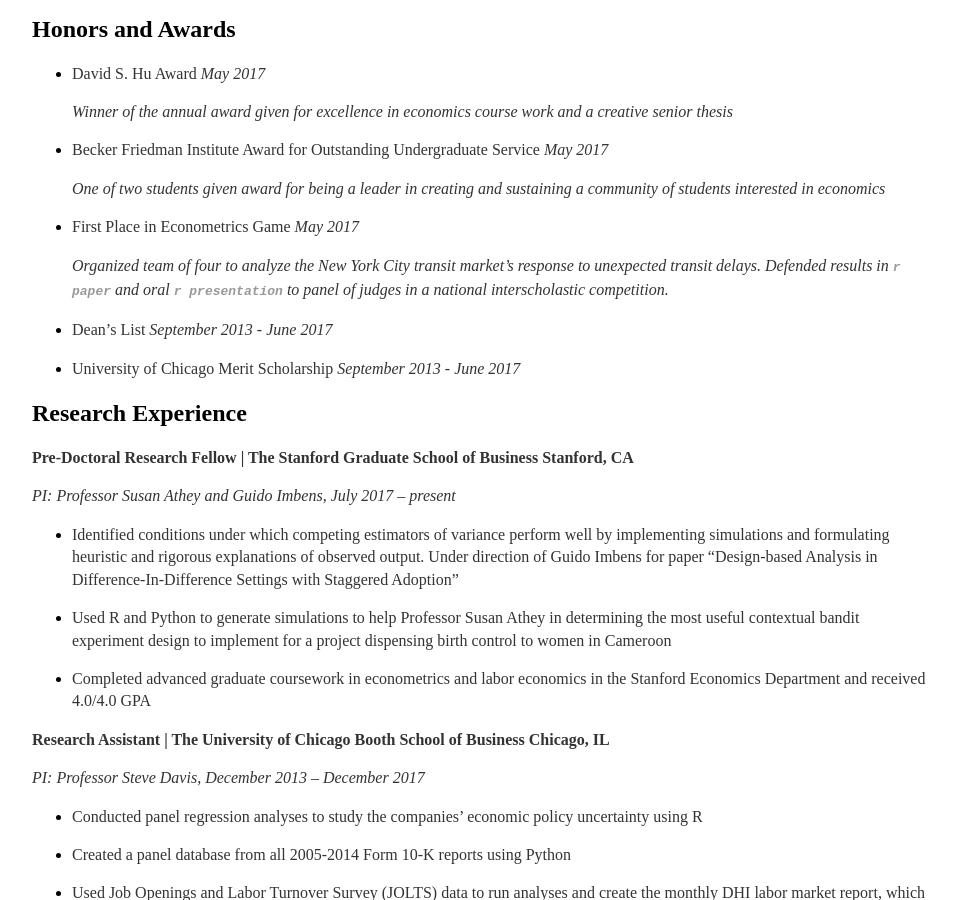
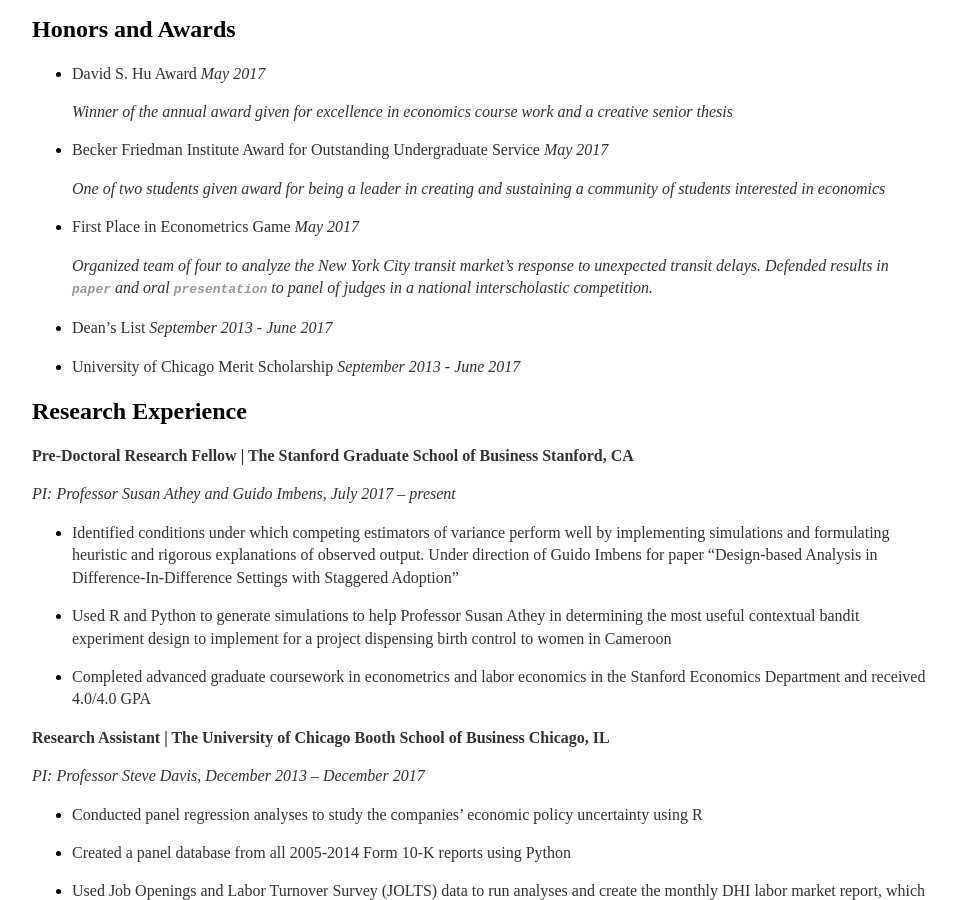
Before and after one commit to lcurrier/lcurrier.github.io, a Jekyll site: the page built from cv/index.md, in a window 1280 px wide and 900 px high, scrolled down 532 px. Shown: the whole window, without its empty margins (160-1117 px from the left). Built offline with Jekyll 4.4.1, drawn with Linux system fonts in a browser that asks for light colours.

````diff
--- a/cv/index.md
+++ b/cv/index.md
@@ -37,7 +37,7 @@ Honors Thesis: "To Post, Or Not To Post: An Investigation of Posted Wage Informa
 -   First Place in Econometrics Game *May 2017*
 
     *Organized team of four to analyze the New York City transit market's response to unexpected transit delays. Defended
-    results in __[```r paper```](2019-year-williamsburg.pdf)__ and oral __[```r presentation```](team-3-presentation.pdf)__ to panel of judges in
+    results in __[`paper`](2019-year-williamsburg.pdf)__ and oral __[`presentation`](team-3-presentation.pdf)__ to panel of judges in
     a national interscholastic competition.*
 
 -   Dean's List *September 2013 - June 2017*
````
